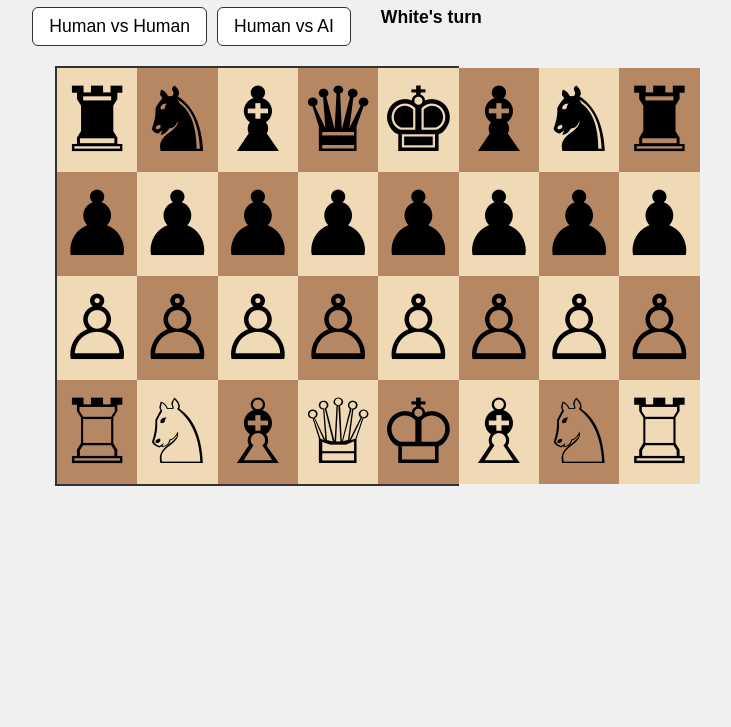
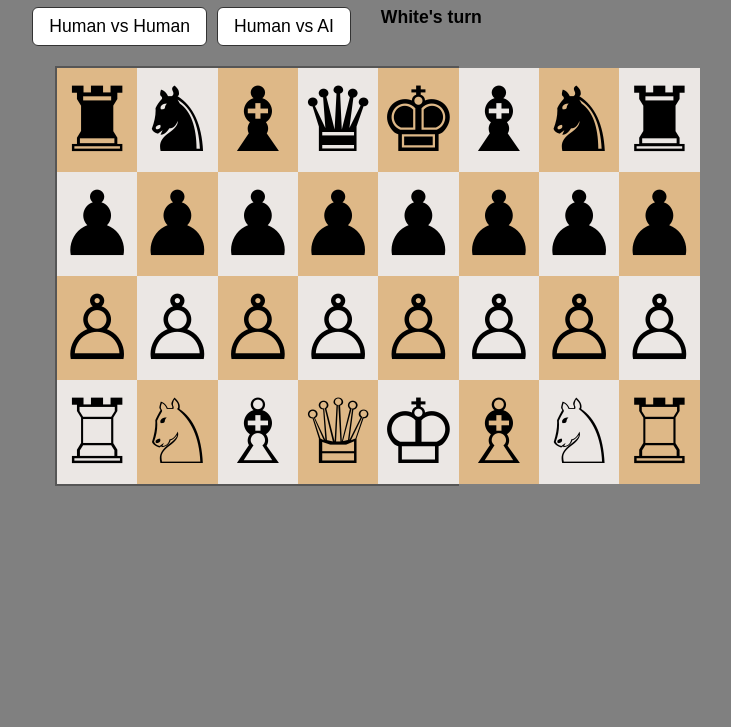
Before and after one commit to kittu-14623/chess., a plain HTML site: page index.html in a window 1280 px wide. Shown: the part 73-800 px from the top of the page, without its empty margins (383-1114 px from the left). Drawn offline with Linux system fonts and the light colour scheme.

Commit message:
Update style.css

```diff
--- a/style.css
+++ b/style.css
@@ -1,7 +1,7 @@
 
 body {
     font-family: Arial, sans-serif;
-    background: #f0f0f0;
+    background: gray;
     text-align: center;
     margin: 0;
     padding: 0;
@@ -15,7 +15,7 @@ body {
     width: 90vw;
     max-width: 400px;
     aspect-ratio: 1 / 1;
-    border: 2px solid #333;
+    border: 2px solid #3333338a;
 }
 .square {
     width: 100%;
@@ -29,10 +29,10 @@ body {
     box-sizing: border-box;
 }
 .square.light {
-    background: #f0d9b5;
+    background: burlywood;
 }
 .square.dark {
-    background: #b58863;
+    background: #ebe7e4;
 }
 .selected {
     outline: 2px solid #007bff;
```
